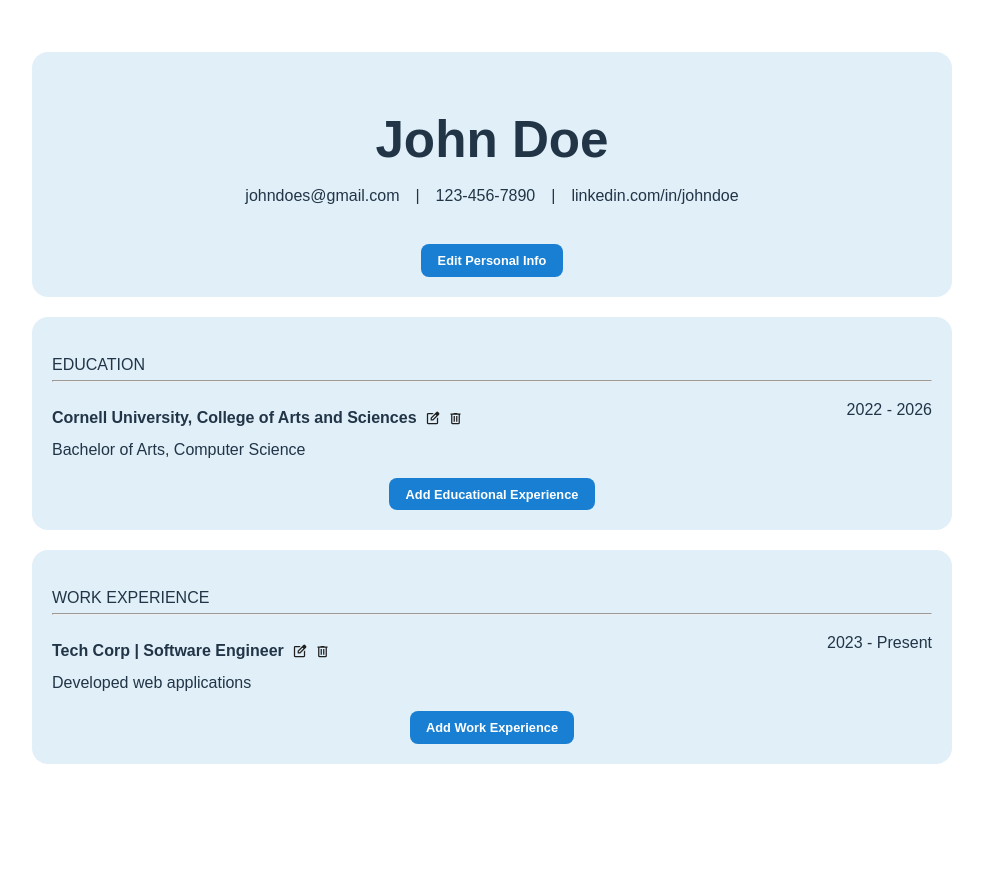
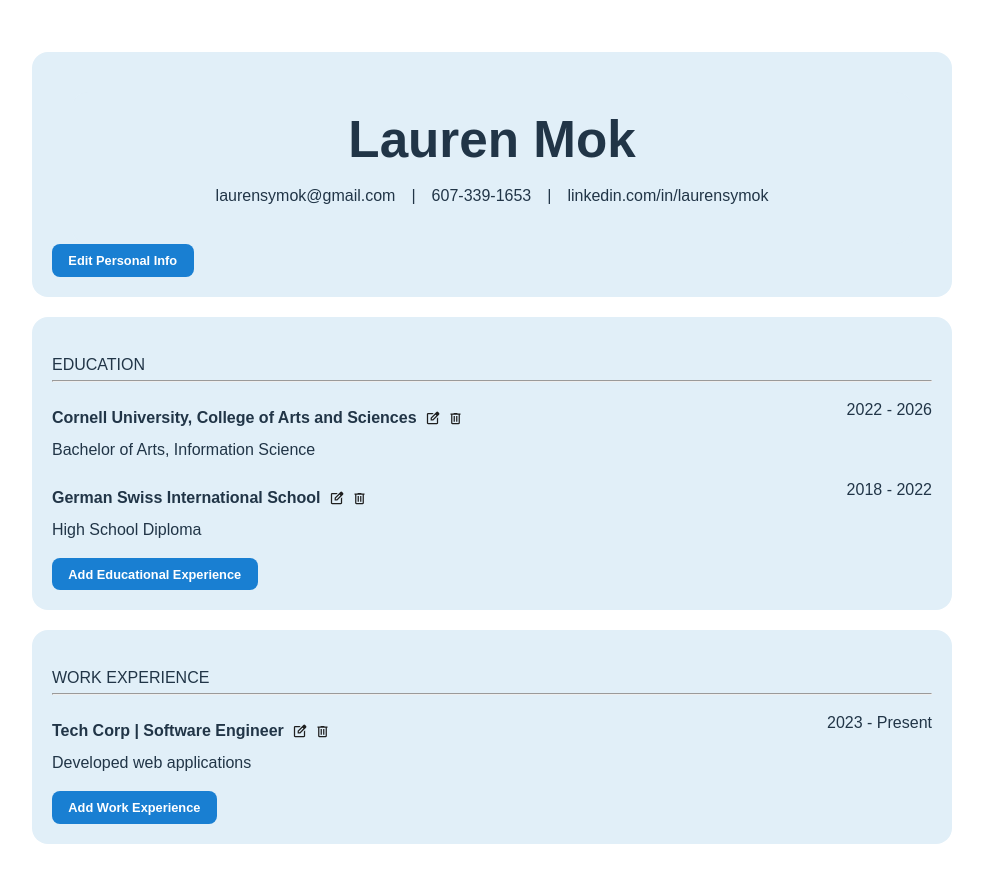
Before and after one commit to lm010604/cv-application, a React (Vite) app: page / in a window 1280 px wide. Shown: the top 882 px of the page, without its empty margins (148-1131 px from the left). Before the commit the page ends 816 px from the top, so only its background shows below. Built offline with nearby package versions, Linux system fonts and the light colour scheme.

Commit message:
Made buttons left-aligned

```diff
--- a/src/EducationalExperience.jsx
+++ b/src/EducationalExperience.jsx
@@ -56,9 +56,15 @@ function EducationalExperience() {
     const [experiences, setExperiences] = useState([
         {
             schoolName: "Cornell University, College of Arts and Sciences",
-            titleOfStudy: "Bachelor of Arts, Computer Science",
+            titleOfStudy: "Bachelor of Arts, Information Science",
             dateFrom: "2022",
             dateTo: "2026",
+        },
+        {
+            schoolName: "German Swiss International School",
+            titleOfStudy: "High School Diploma",
+            dateFrom: "2018",
+            dateTo: "2022",
         },
     ]);
     const [form, setForm] = useState({
@@ -156,7 +162,7 @@ function EducationalExperience() {
                     )}
                 </div>
             ))}
-            {/* Add experience form at the bottom */}
+            {/* Add experience form at the bottom left, aligned with section items */}
             {isAdding ? (
                 <form onSubmit={handleSave}>
                     <FormFields form={form} handleChange={handleChange} />
@@ -169,7 +175,7 @@ function EducationalExperience() {
                     </div>
                 </form>
             ) : (
-                <div style={{ display: 'flex', justifyContent: 'center', width: '100%' }}>
+                <div style={{ display: 'flex', justifyContent: 'flex-start', width: '100%', marginTop: 16 }}>
                     <CustomButton handleClick={handleAdd} text="Add Educational Experience" />
                 </div>
             )}
--- a/src/GeneralInfo.jsx
+++ b/src/GeneralInfo.jsx
@@ -3,10 +3,10 @@ import CustomButton from "./CustomButton";
 
 function GeneralInfo(props) {
     const [form, setForm] = useState({
-        name: props.name || "John Doe",
-        email: props.email || "johndoes@gmail.com",
-        phone: props.phone || "123-456-7890",
-        linkedIn: props.linkedIn || "linkedin.com/in/johndoe",
+        name: props.name || "Lauren Mok",
+        email: props.email || "laurensymok@gmail.com",
+        phone: props.phone || "607-339-1653",
+        linkedIn: props.linkedIn || "linkedin.com/in/laurensymok",
     });
     const [isEditing, setIsEditing] = useState(false);
 
@@ -40,9 +40,6 @@ function GeneralInfo(props) {
                             <p>{form.linkedIn}</p>
                         </div>
                     </section>
-                    <div style={{ display: 'flex', justifyContent: 'center', width: '100%' }}>
-                        <CustomButton handleClick={handleEdit} text="Edit Personal Info" style={{ marginTop: 0 }} />
-                    </div>
                 </>
             ) : (
                 <form onSubmit={handleSave}>
@@ -88,6 +85,12 @@ function GeneralInfo(props) {
                     </div>
                 </form>
             )}
+            {/* Button at bottom left, aligned with section items */}
+            {!isEditing && (
+                <div style={{ display: 'flex', justifyContent: 'flex-start', width: '100%' }}>
+                    <CustomButton handleClick={handleEdit} text="Edit Personal Info" style={{ margin: 0, padding: 0 }} />
+                </div>
+            )}
         </section>
     );
 }
--- a/src/WorkExperience.jsx
+++ b/src/WorkExperience.jsx
@@ -192,7 +192,7 @@ function WorkExperience() {
                     )}
                 </div>
             ))}
-            {/* Add experience form at the bottom */}
+            {/* Add experience form at the bottom left, aligned with section items */}
             {isAdding ? (
                 <form onSubmit={handleSave}>
                     <WorkFormFields form={form} handleChange={handleChange} />
@@ -205,7 +205,7 @@ function WorkExperience() {
                     </div>
                 </form>
             ) : (
-                <div style={{ display: 'flex', justifyContent: 'center', width: '100%' }}>
+                <div style={{ display: 'flex', justifyContent: 'flex-start', width: '100%', marginTop: 16 }}>
                     <CustomButton handleClick={handleAdd} text="Add Work Experience" />
                 </div>
             )}
--- a/src/index.css
+++ b/src/index.css
@@ -149,5 +149,3 @@ section:first-of-type {
   align-items: center;
   gap: 8px;
 }
-
-/* Remove prefers-color-scheme overrides to force light mode */
```
